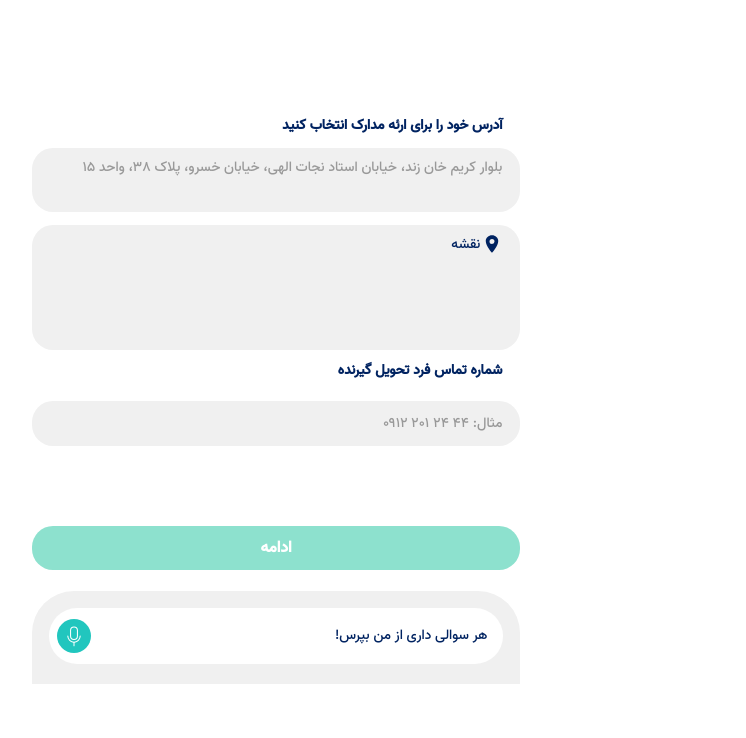
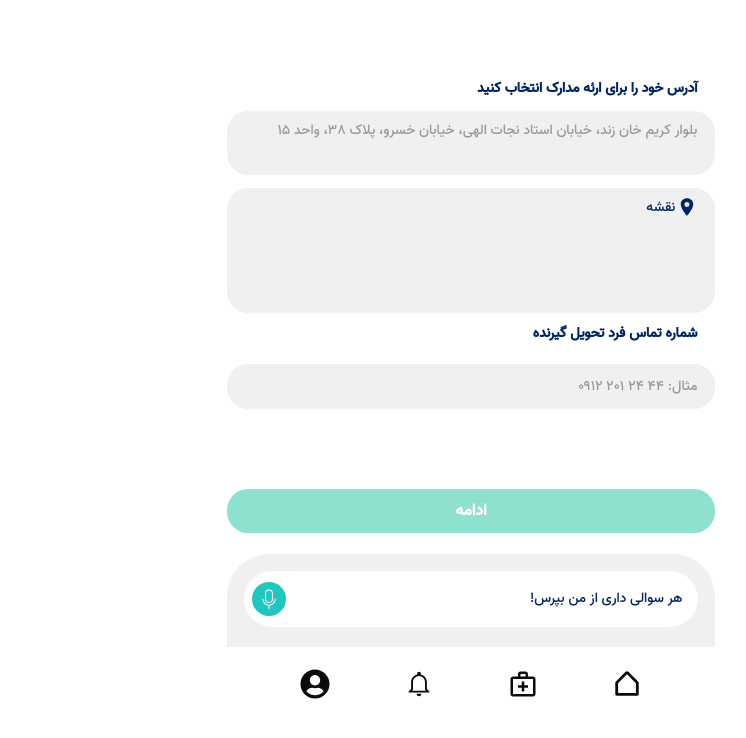
Before and after one commit to Arashjamehbozorg/nextjs-login, a Next.js app: page /document-send in a window 1280 px wide. Shown: the top 738 px of the page, without its empty margins (481-1227 px from the left). Built offline with nearby package versions, Linux system fonts and the light colour scheme.

Commit message:
added the menu bar to the document-send page (it is just design, no functionality is yet available)

```diff
--- /dev/null
+++ b/src/app/components/menu-mobile.tsx
@@ -0,0 +1,25 @@
+import { PiHouseSimpleBold } from "react-icons/pi";
+import { MdOutlineMedicalServices } from "react-icons/md";
+import { IoMdNotificationsOutline } from "react-icons/io";
+import { FaUserCircle } from "react-icons/fa";
+
+export default function MenuMobile() {
+  return (
+    <nav className="w-full h-[74px] flex bg-[#fff] items-center px-9 py-5">
+      <ul className="flex flex-row w-full justify-around">
+        <li className="p-4">
+          <PiHouseSimpleBold size={30} />
+        </li>
+        <li className="p-4">
+          <MdOutlineMedicalServices size={30} />
+        </li>
+        <li className="p-4">
+          <IoMdNotificationsOutline size={30} />
+        </li>
+        <li className="p-4">
+          <FaUserCircle size={30} />
+        </li>
+      </ul>
+    </nav>
+  );
+}
--- a/src/app/document-send/page.tsx
+++ b/src/app/document-send/page.tsx
@@ -1,6 +1,7 @@
 import { IoLocationSharp } from "react-icons/io5";
 import { Button } from "../login/button";
 import ChatFooter from "../components/chat-footer";
+import MenuMobile from "../components/menu-mobile";
 export default function DocumentSend() {
   return (
     <div className="container-page px-[29px] ">
@@ -43,6 +44,7 @@ export default function DocumentSend() {
           <Button>ادامه</Button>
         </div>
         <ChatFooter />
+        <MenuMobile />
       </div>
     </div>
   );
```
